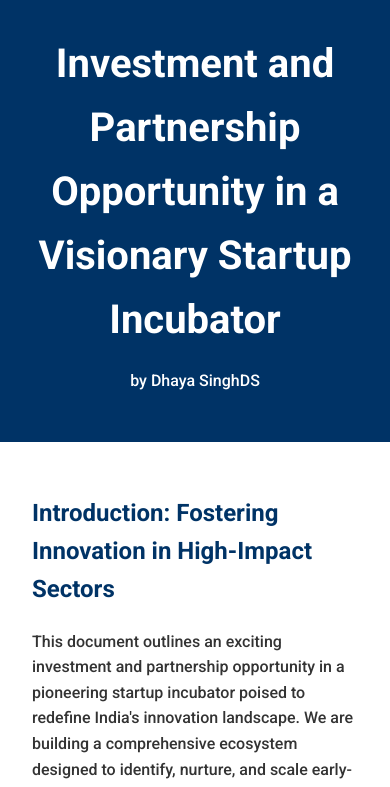
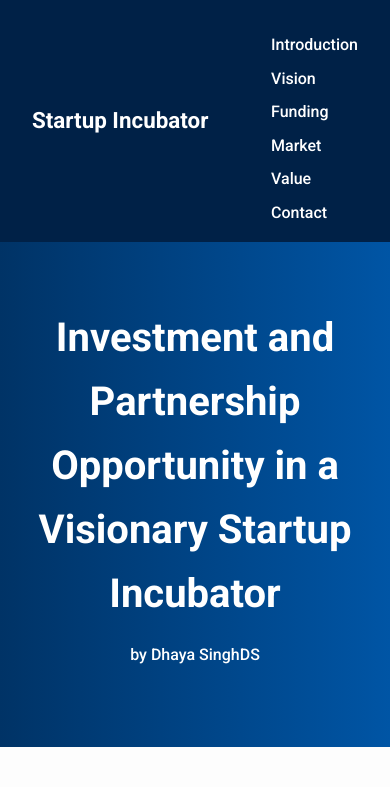
Before and after one commit to aasee/xa1.in, a plain HTML site: page index.html in a window 390 px wide. Shown: the top 787 px of the page. Drawn offline with Linux system fonts and the light colour scheme.

Commit message:
site updated

```diff
--- a/index.html
+++ b/index.html
@@ -6,13 +6,41 @@
   <title>Visionary Startup Incubator</title>
   <link href="https://fonts.googleapis.com/css2?family=Roboto:wght@300;500;700&display=swap" rel="stylesheet">
   <style>
+    * {
+      box-sizing: border-box;
+    }
     body {
       font-family: 'Roboto', sans-serif;
       margin: 0;
       padding: 0;
       line-height: 1.6;
       color: #333;
-      background-color: #fff;
+      background-color: #fdfdfd;
+    }
+    nav {
+      background-color: #002147;
+      color: white;
+      display: flex;
+      justify-content: space-between;
+      align-items: center;
+      padding: 1rem 2rem;
+      flex-wrap: wrap;
+    }
+    nav .logo {
+      font-size: 1.4rem;
+      font-weight: bold;
+    }
+    nav ul {
+      list-style: none;
+      display: flex;
+      gap: 1.5rem;
+      padding: 0;
+      margin: 0;
+    }
+    nav ul li a {
+      color: white;
+      text-decoration: none;
+      font-weight: 500;
     }
     header, section, footer {
       padding: 2rem;
@@ -20,9 +48,11 @@
       margin: auto;
     }
     header {
-      background-color: #003366;
+      background: linear-gradient(90deg, #003366, #0055a5);
       color: #fff;
       text-align: center;
+      padding-top: 4rem;
+      padding-bottom: 4rem;
     }
     header h1 {
       margin: 0;
@@ -30,6 +60,8 @@
     }
     section h2 {
       color: #003366;
+      border-bottom: 2px solid #0055a5;
+      padding-bottom: 0.5rem;
     }
     .image-container img {
       width: 100%;
@@ -41,27 +73,46 @@
       padding-left: 1.2rem;
     }
     footer {
-      background-color: #f0f0f0;
+      background-color: #002147;
+      color: white;
       text-align: center;
-      padding: 1rem;
-      font-size: 0.9rem;
+      padding: 2rem 1rem;
+      font-size: 0.95rem;
+    }
+    @media (max-width: 768px) {
+      nav ul {
+        flex-direction: column;
+        gap: 0.5rem;
+        margin-top: 1rem;
+      }
     }
   </style>
 </head>
 <body>
+  <nav>
+    <div class="logo">Startup Incubator</div>
+    <ul>
+      <li><a href="#introduction">Introduction</a></li>
+      <li><a href="#vision">Vision</a></li>
+      <li><a href="#funding">Funding</a></li>
+      <li><a href="#market">Market</a></li>
+      <li><a href="#value">Value</a></li>
+      <li><a href="#contact">Contact</a></li>
+    </ul>
+  </nav>
   <header>
     <h1>Investment and Partnership Opportunity in a Visionary Startup Incubator</h1>
     <p>by Dhaya SinghDS</p>
   </header>
 
-  <section>
+  <section id="introduction">
     <h2>Introduction: Fostering Innovation in High-Impact Sectors</h2>
     <p>This document outlines an exciting investment and partnership opportunity in a pioneering startup incubator poised to redefine India's innovation landscape. We are building a comprehensive ecosystem designed to identify, nurture, and scale early-stage startups across high-impact sectors: healthcare, fintech, electric vehicles (EV), renewable energy, and artificial intelligence (AI). Our strategic approach combines a dynamic corporate presence in Bangalore with a large-scale, cost-effective development center in Valliyoor, Tirunelveli District. This dual-hub model will foster a robust, self-sustaining environment for innovation, generating significant economic and social impact, and delivering substantial returns for our investors and partners.</p>
     <p>We are thrilled to present a unique opportunity to invest in and partner with a groundbreaking startup incubator. Our core mission is to cultivate innovation within critical, high-growth sectors, including healthcare, fintech, electric vehicles (EV), renewable energy, and artificial intelligence (AI). By empowering promising early-stage startups, we aim to transform ambitious ideas into scalable, market-ready solutions that drive profound economic and social impact, not only within India but also on a global scale.</p>
     <p>Our strategic vision involves establishing a resilient and vibrant ecosystem that serves as a beacon for entrepreneurial success. This ecosystem will be anchored by a state-of-the-art corporate office situated in Bangalore, India's undisputed technology capital, which will serve as the strategic and networking hub. Complementing this, we are developing a large-scale, cost-efficient development center in Valliyoor, located in the Tirunelveli District. This dual-location strategy allows us to leverage Bangalore's talent pool and connectivity while benefiting from the scalable and economically viable environment of Valliyoor, ultimately creating a sustainable and thriving hub for innovation and long-term growth.</p>
   </section>
 
-  <section>
+  <section id="vision">
     <h2>Strategic Vision: Building a Self-Sustaining Innovation Ecosystem</h2>
     <p>Our incubator is built upon a strategically integrated vision designed not only to nurture high-potential startups but also to establish a self-sustaining ecosystem that generates long-term value. This two-pronged approach combines urban connectivity with expansive development capabilities.</p>
     <h3>Bangalore Corporate Office</h3>
@@ -73,7 +124,7 @@
     <p>Our vision is to bridge the gap between innovative ideas and market success by providing startups with unparalleled mentorship, critical seed funding, and world-class facilities, all while actively fostering a thriving local economy and self-sufficient community in Valliyoor.</p>
   </section>
 
-  <section>
+  <section id="funding">
     <h2>Funding Plan: Catalyzing Growth and Infrastructure</h2>
     <p>To bring this ambitious vision to fruition, we are actively raising Rs. 250 million, structured in multiples of Rs. 5 million, from strategic investors and partners. This capital will be meticulously allocated across key areas to ensure both robust infrastructure development and direct empowerment of innovative startups.</p>
     <ul>
@@ -84,7 +135,7 @@
     <p>This balanced allocation ensures that we not only establish world-class physical and operational infrastructure but also directly provide critical early-stage funding to innovative startups within our target sectors. This dual focus on foundational assets and direct investment maximizes the potential for success and long-term value creation.</p>
   </section>
 
-  <section>
+  <section id="market">
     <h2>Market Opportunity: Tapping into India's Exponential Growth Sectors</h2>
     <p>The sectors our incubator targets—healthcare, fintech, electric vehicles (EV), renewable energy, and artificial intelligence (AI)—are not merely growing; they are experiencing exponential transformation both globally and, more acutely, within the dynamic landscape of India.</p>
     <p>India’s startup ecosystem is in an unprecedented boom, with Bangalore firmly established as a global tech hub, attracting significant investment and talent. Simultaneously, emerging regions like Valliyoor offer unique advantages, providing cost-effective, scalable environments ideal for the extensive R&D and operational growth required by deep-tech startups.</p>
@@ -92,7 +143,7 @@
     <p>By strategically supporting startups at the intersection of these high-growth sectors, our incubator is uniquely positioned to capitalize on these powerful trends, drive transformative change, and deliver substantial financial returns for our investors.</p>
   </section>
 
-  <section>
+  <section id="value">
     <h2>Value Proposition for Investors and Partners</h2>
     <p>Investing in or partnering with our visionary incubator offers a compelling suite of benefits that extend beyond traditional financial returns, encompassing strategic impact and robust ecosystem building.</p>
     <ul>
@@ -104,11 +155,12 @@
     <p>Our leadership team is committed to transparency, integrity, and excellence, ensuring that every investment contributes to both financial prosperity and societal advancement.</p>
   </section>
 
-  <section>
+  <section id="contact">
     <h2>Call to Action: Join Us in Shaping India's Future</h2>
     <p>We invite visionary investors and strategic partners to join us. Your involvement will be instrumental in building a lasting legacy of innovation and sustainable growth across India’s most critical sectors.</p>
     <p>Invest Rs. 5 million or multiples thereof to gain equity in high-potential startups and benefit from strategic real estate appreciation.</p>
-    <p>Alternatively, partner with us as a mentor, co-investor, or industry expert. Your guidance and specialized knowledge will help startups achieve rapid scale. Contact us via WhatsApp at <strong>+91 9600 234 700</strong>.</p>
+    <p>Alternatively, partner with us as a mentor, co-investor, or industry expert. Your guidance and specialized knowledge will help startups achieve rapid scale.</p>
+    <p>Contact us via WhatsApp at <strong>+91 9600 234 700</strong> or email at <strong><a href="mailto:dhaya.singh@xa1.in">dhaya.singh@xa1.in</a></strong>.</p>
   </section>
 
   <footer>
```
